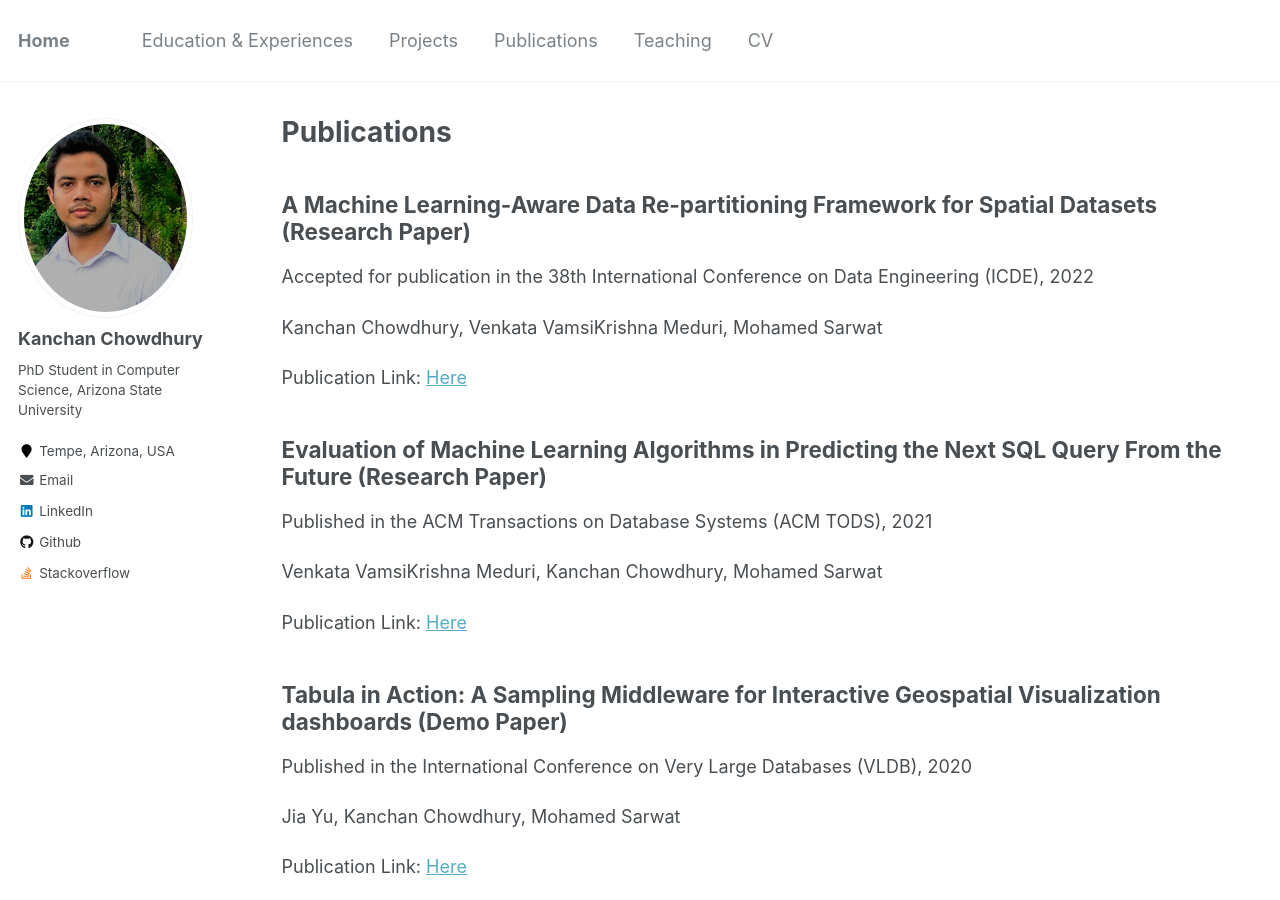
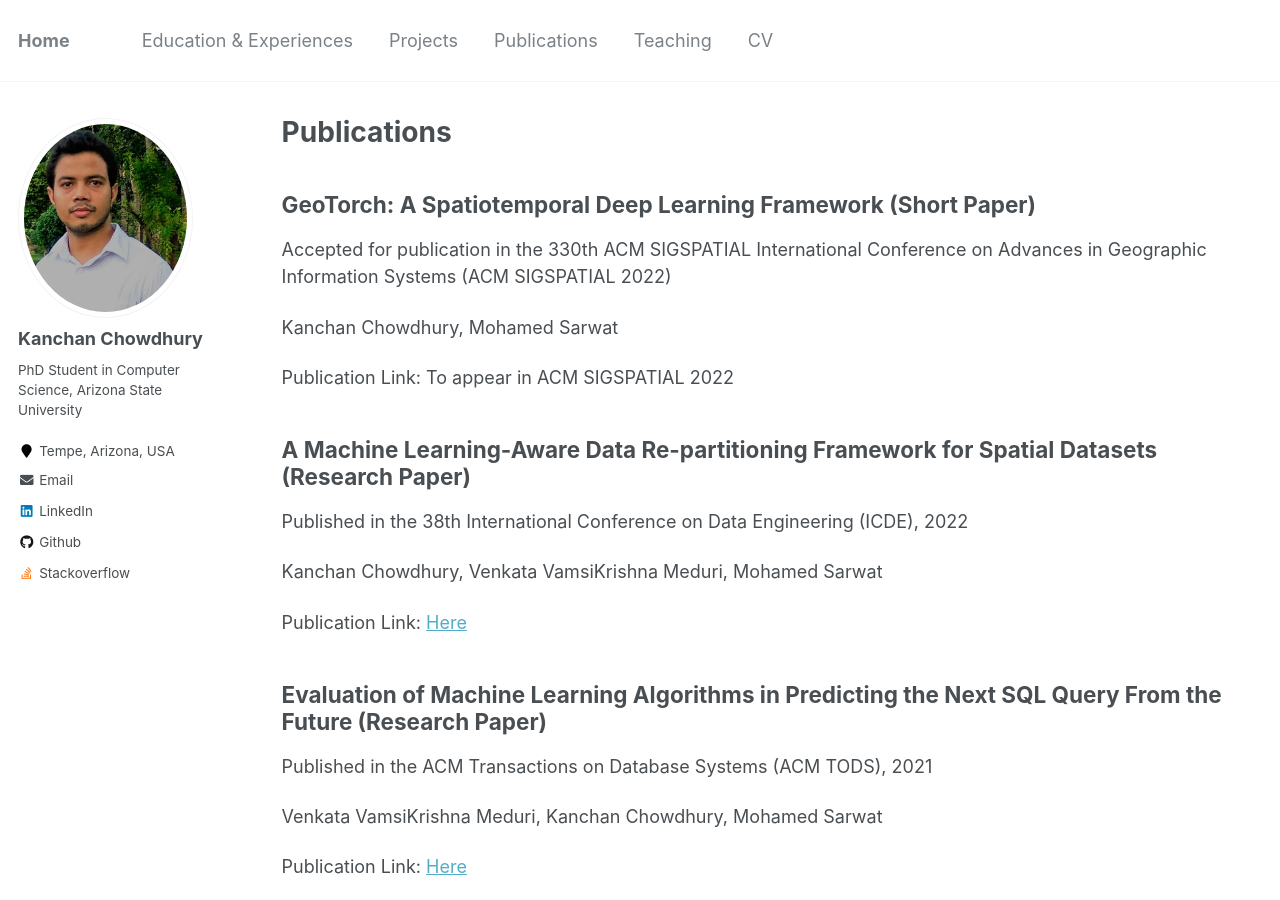
Before and after one commit to kanchanchy/kanchanchy.github.io, a Jekyll site: the page built from _pages/publications.md, in a window 1280 px wide and 900 px high. Built offline with Jekyll 4.4.1, drawn with Linux system fonts in a browser that asks for light colours.

Commit message:
'new-publication-added'

```diff
--- a/_data/navigation.yml
+++ b/_data/navigation.yml
@@ -13,4 +13,4 @@ main:
     url: /teaching/
 
   - title: "CV"
-    url: https://kanchanchy.github.io/files/Kanchan-Chowdhury-Resume.pdf
+    url: https://kanchanchy.github.io/files/Resume-Kanchan-Chowdhury.pdf
--- a/_pages/publications.md
+++ b/_pages/publications.md
@@ -8,9 +8,17 @@ author_profile: true
 {% include base_path %}
 
 
+GeoTorch: A Spatiotemporal Deep Learning Framework (Short Paper)
+------
+Accepted for publication in the 330th ACM SIGSPATIAL International Conference on Advances in Geographic Information Systems (ACM SIGSPATIAL 2022)
+
+Kanchan Chowdhury, Mohamed Sarwat
+
+Publication Link: To appear in ACM SIGSPATIAL 2022
+
 A Machine Learning-Aware Data Re-partitioning Framework for Spatial Datasets (Research Paper)
 ------
-Accepted for publication in the 38th International Conference on Data Engineering (ICDE), 2022
+Published in the 38th International Conference on Data Engineering (ICDE), 2022
 
 Kanchan Chowdhury, Venkata VamsiKrishna Meduri, Mohamed Sarwat
 
```
Also changed, not shown: _pages/cv.md (+1 -1 lines), 2 other files.
